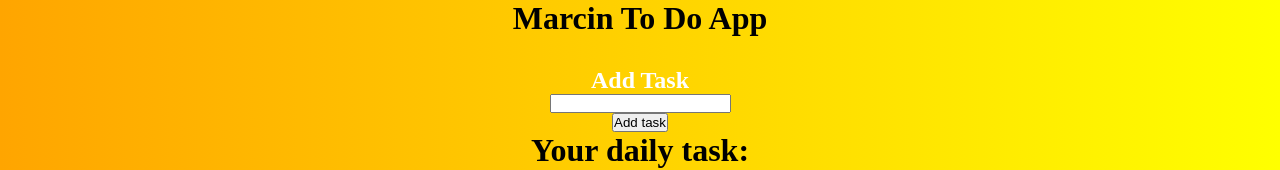
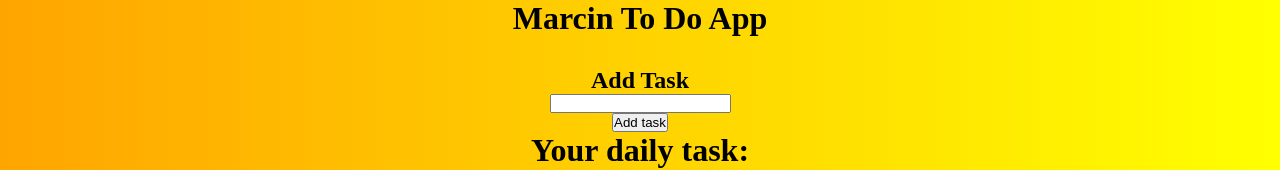
Before and after one commit to marcinoles87/todolist, a React (Create React App) app: page / in a window 1280 px wide. Shown: the top 170 px of the page. Built offline with nearby package versions, Linux system fonts and the light colour scheme.

Commit message:
work with task

```diff
--- a/src/components/Button.js
+++ b/src/components/Button.js
@@ -6,16 +6,18 @@ export default function Button(props) {
 
 const list = document.getElementsByClassName('.tasklist')
 
-console.log(list)
+
 
    const handleOnClick = () => {
     setTaskDone(
       taskDone = props.value
     )
+    const text = document.createTextNode('sss')
+    const listElement = document.createElement('li')
+    listElement.appendChild(text)
+    list.appendChild(listElement)
 
-    const listElement = document.createElement('li')
-    listElement.innerText(taskDone)
-    console.log(listElement)
+
 
    }
 
--- a/src/components/Task.js
+++ b/src/components/Task.js
@@ -1,7 +1,8 @@
 import React, { useState } from 'react'
 import Button from './Button'
 
-import './task.scss'
+import './task.css'
+
 
 export default function Task() {
 
--- a/src/components/task.scss
+++ b/src/components/task.css
@@ -1,8 +1,7 @@
 .Task{
     margin-top: 30px;
 
-    h2{
-        color:white;
-    }
+
+
 
 }
```
